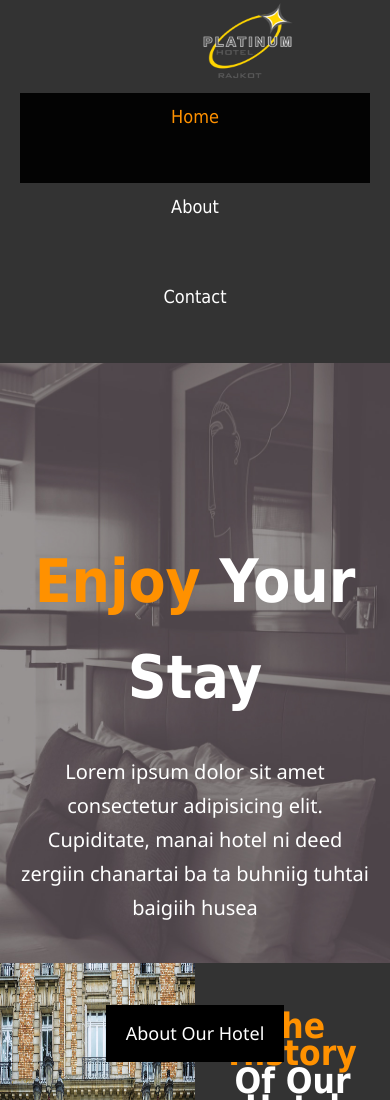
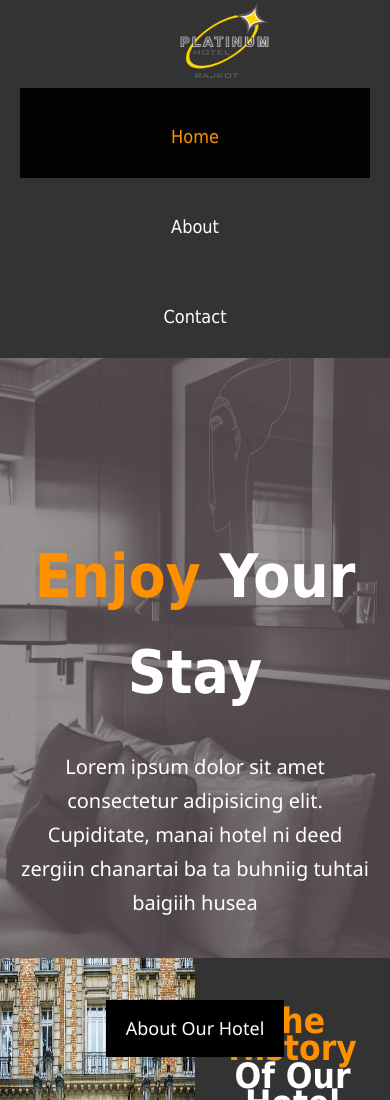
Before and after one commit to ARIYANINJA/PLATINUM-HOTEL, a plain HTML site: page index.html in a window 390 px wide. Shown: the top 1100 px of the page. Drawn offline with Linux system fonts and the light colour scheme.

Commit message:
mobile.css

```diff
--- a/css/mobile.css
+++ b/css/mobile.css
@@ -1,6 +1,8 @@
-#navbar .logo {
+#navbar .container .logo {
   float: none;
-  padding-left: 8rem;
+  display: inline;
+  padding-left: 30%;
+  padding-right: 50%;
 }
 #navbar h1 {
   float: none;
@@ -11,5 +13,5 @@
   float: none;
 }
 #navbar ul li a {
-  padding: 10px;
+  padding: 35px 0px;
 }
```
